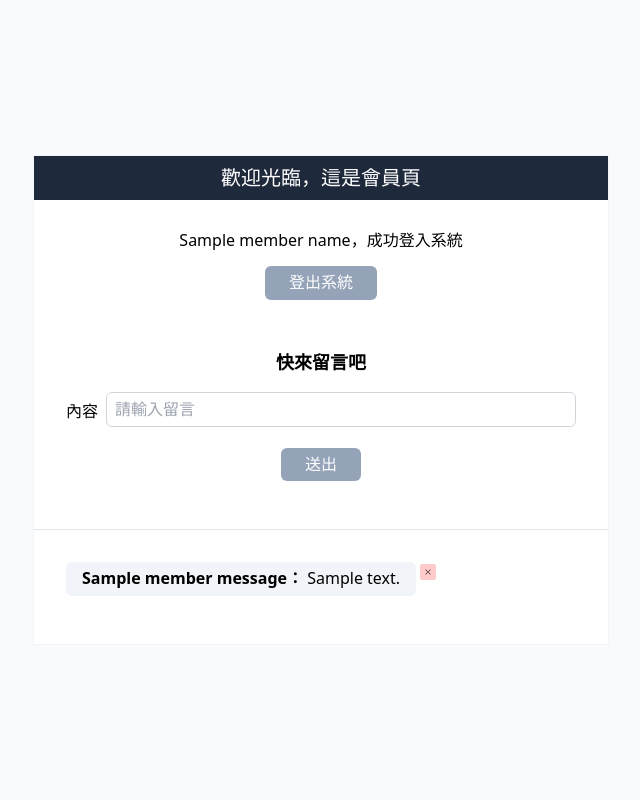
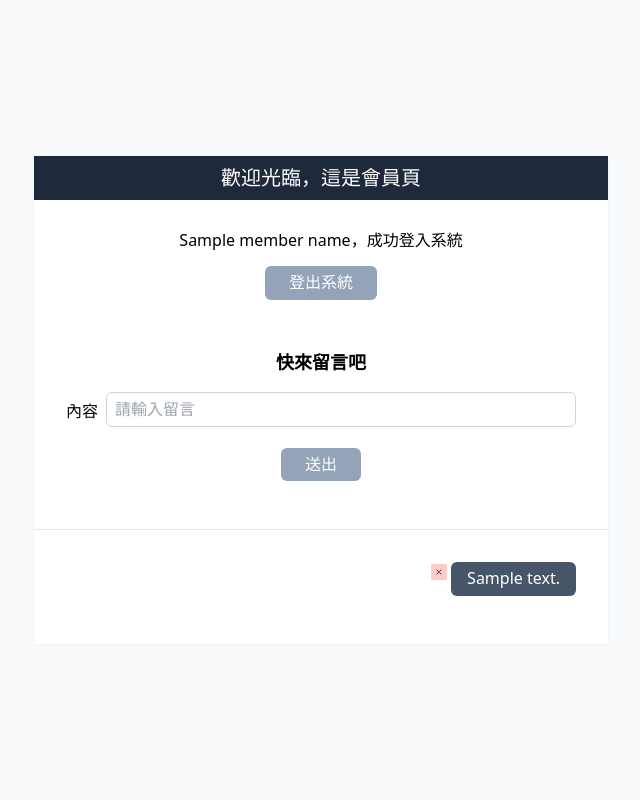
Before and after one commit to itisalongway574/WeHelpStageOne, a FastAPI app: template week-6/templates/member.html in a window 1280 px wide. Shown: the whole page, without its empty margins (319-959 px from the left). Run offline with FastAPI, Linux system fonts and the light colour scheme; a user stored in the database is signed in; the template is opened without the code that fills it: most values are stand-ins (such as "Sample title", 1, 10 or a date in 2020); parts of the project's set-up code (start-up, migrations or seed data) failed here and were passed over; some libraries are stand-ins or nearby versions.

Commit message:
style: 調整他人／自己留言樣式

```diff
--- a/week-6/main.py
+++ b/week-6/main.py
@@ -13,7 +13,7 @@ from config import DB_CONFIG
 
 
 # ================================
-# 設定MySQL資料庫
+# 連接MySQL資料庫
 # ================================
 def get_db_connection():
     connection = mysql.connector.connect(
--- a/week-6/templates/member.html
+++ b/week-6/templates/member.html
@@ -46,12 +46,9 @@
             <div class="border-t border-slate-200 px-8 pt-8 pb-12
             flex flex-col items-start justify-center gap-4">
                 {% for member_message in member_messages %}
-                <div class="flex justify-start items-start gap-1">
-                    <p class="text-center px-4 py-2 rounded-md bg-slate-100">
-                        <span class="font-bold">{{member_message['name']}}：</span>
-                        {{member_message['content']}}
-                    </p>
-                    {% if member_message['member_id'] == request.session.get('member_id') %}
+                {% if member_message['member_id'] == request.session.get('member_id') %}
+                <!-- 自己的留言 -->
+                <div class="flex justify-end items-start gap-1 w-full">
                     <form action="/deleteMessage" method="post" onsubmit="return confirm('確定要刪除這則留言嗎？')" class="inline">
                         <input type="hidden" name="message_id" value="{{member_message['id']}}">
                         <button type="submit" class="w-4 h-4 p-1 bg-red-200 hover:bg-red-300
@@ -59,8 +56,19 @@
                             <img src="/static/x.svg" alt="刪除留言" class="w-full h-full">
                         </button>
                     </form>
-                    {% endif %}
+                    <p class="text-left px-4 py-2 rounded-md bg-slate-600 text-white">
+                        {{member_message['content']}}
+                    </p>
                 </div>
+                {% else %}
+                <!-- 其他人的留言 -->
+                <div class="flex justify-start items-start gap-1 w-full">
+                    <p class="text-left px-4 py-2 rounded-md bg-slate-100">
+                        <span class="font-bold">{{member_message['name']}}：</span>
+                        {{member_message['content']}}
+                    </p>
+                </div>
+                {% endif %}
                 {% endfor %}
             </div>
 
```
